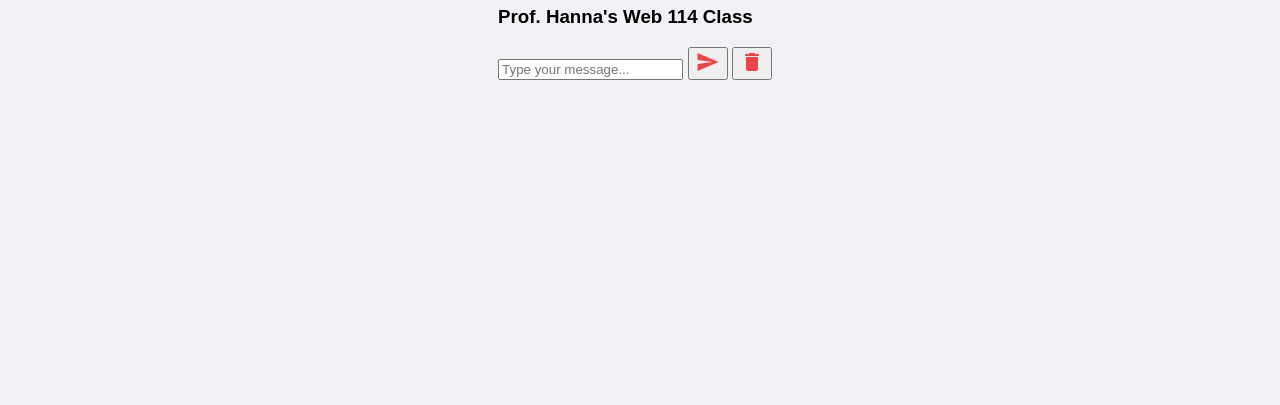
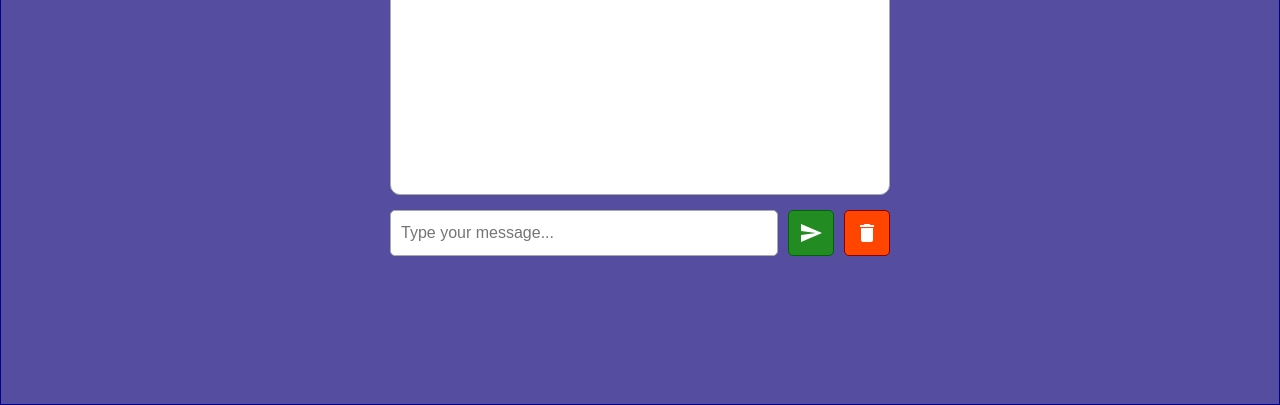
Before and after one commit to KaitHQ/web114, a plain HTML site: page extra-credit/simple-chat-app/index.html in a window 1280 px wide. Shown: the part 397-802 px from the top of the page. Drawn offline with Linux system fonts and the light colour scheme; files that its build step writes are made by us from their sources.

Commit message:
Update index.html

```diff
--- a/extra-credit/simple-chat-app/index.html
+++ b/extra-credit/simple-chat-app/index.html
@@ -6,7 +6,7 @@
         <meta charset="UTF-8">
         <meta name="viewport" content="width=device-width, initial-scale=1.0">
         <title>Simple Chat App:: Web 114</title>
-        <link rel="stylesheet" href="styles.css"> <!-- Link to external style sheet -->
+        <link rel="stylesheet" href="style.css"> <!-- Link to external style sheet -->
         <link href="https://fonts.googleapis.com/icon?family=Material+Icons" rel="stylesheet"> <!-- Link to Google free material icons -->
     </head>
 
```
